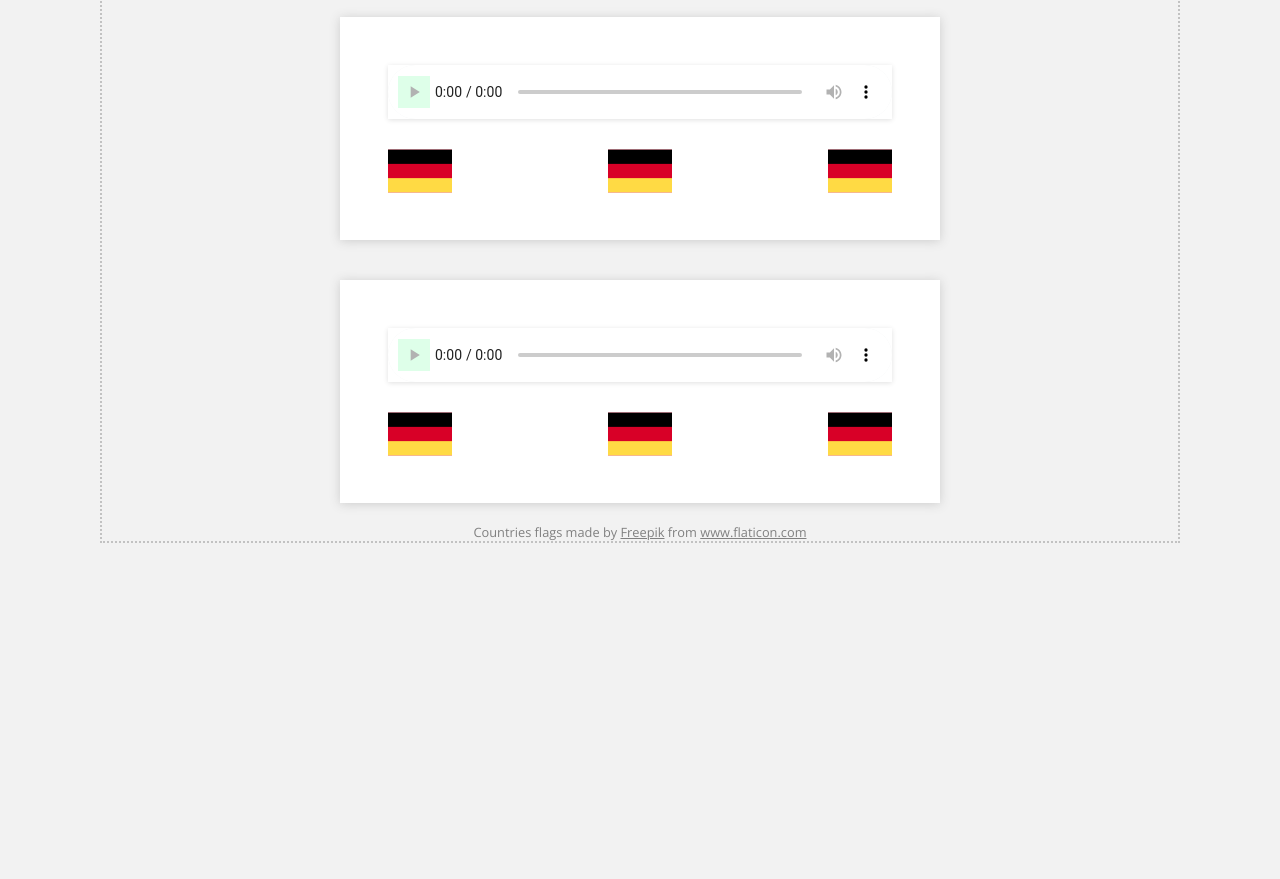
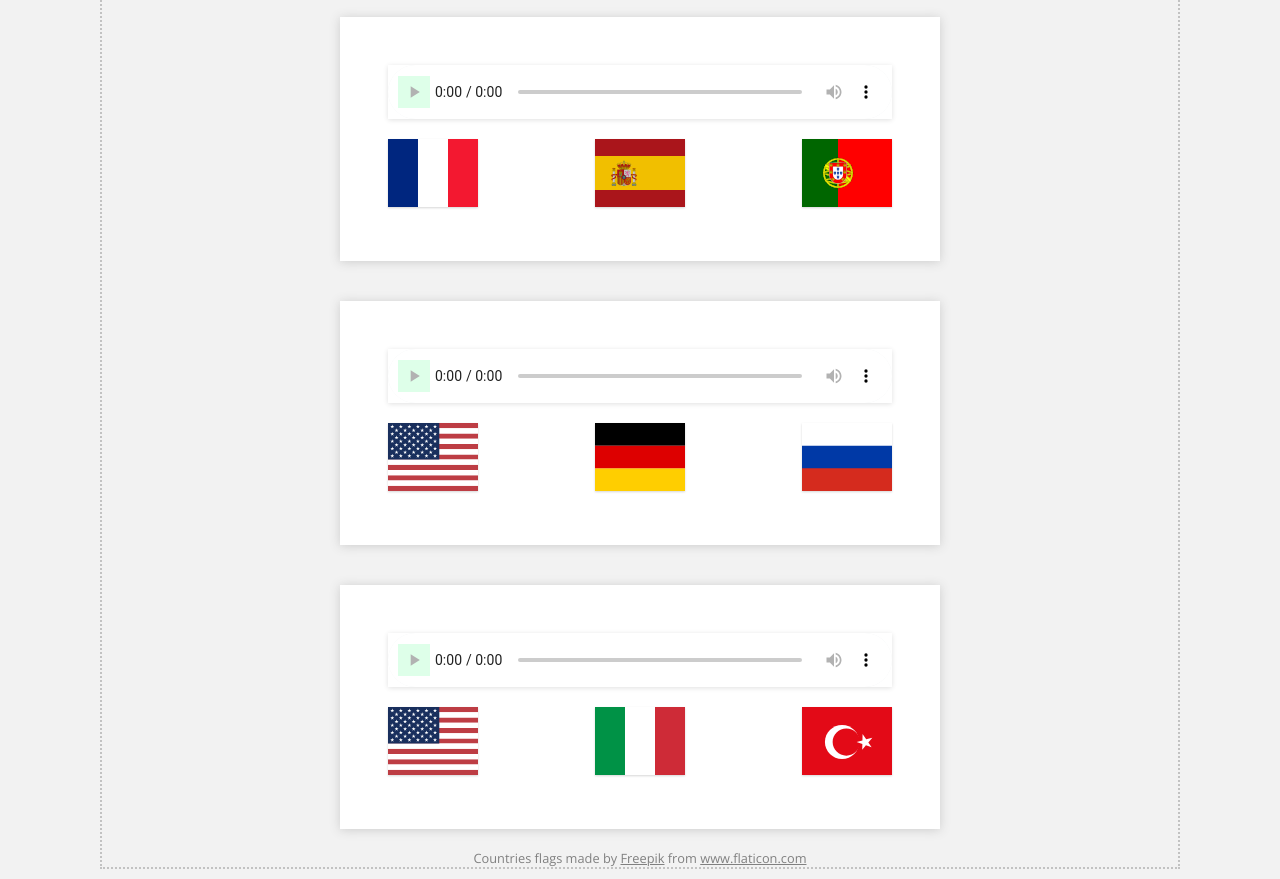
Before and after one commit to Olivierish/quizApp, a plain HTML site: page index.html in a window 1280 px wide. Shown: the part 125-1004 px from the top of the page. Before the commit the page ends 800 px from the top, so only its background shows below. Drawn offline with nearby package versions, Linux system fonts and the light colour scheme.

Commit message:
added new flags

```diff
--- a/index.html
+++ b/index.html
@@ -24,15 +24,15 @@
                 <div class="options">
                     <div class="options-element">
                         <input type="radio" name="germany" id="germany">
-                        <label for="germany"><img src="images/germany.png" alt="german flag"></label>
+                        <label for="germany"><img src="images/france.svg" alt="german flag"></label>
+                    </div>
+                    <div class="options-element">
+                        <input type="radio" name="french" id="french">
+                        <label for="france"><img src="images/spain.svg" alt="french flag"></label>
                     </div>
                     <div class="options-element">
                         <input type="radio" name="germany" id="germany">
-                        <label for="germany"><img src="images/germany.png" alt="german flag"></label>
-                    </div>
-                    <div class="options-element">
-                        <input type="radio" name="germany" id="germany">
-                        <label for="germany"><img src="images/germany.png" alt="german flag"></label>
+                        <label for="germany"><img src="images/portugal.svg" alt="german flag"></label>
                     </div>
                 </div>
             </div>
@@ -44,15 +44,35 @@
                 <div class="options">
                     <div class="options-element">
                         <input type="radio" name="germany" id="germany">
-                        <label for="germany"><img src="images/germany.png" alt="german flag"></label>
+                        <label for="germany"><img src="images/usa.svg" alt="german flag"></label>
                     </div>
                     <div class="options-element">
                         <input type="radio" name="germany" id="germany">
-                        <label for="germany"><img src="images/germany.png" alt="german flag"></label>
+                        <label for="germany"><img src="images/germany.svg" alt="german flag"></label>
                     </div>
                     <div class="options-element">
                         <input type="radio" name="germany" id="germany">
-                        <label for="germany"><img src="images/germany.png" alt="german flag"></label>
+                        <label for="germany"><img src="images/russia.svg" alt="german flag"></label>
+                    </div>
+                </div>
+            </div>
+            <div class="card">
+                <audio controls>
+                    <source src="audios/german.mp3" type="audio/mp3">
+                    Your browser does not support the audio element.
+                </audio>
+                <div class="options">
+                    <div class="options-element">
+                        <input type="radio" name="germany" id="germany">
+                        <label for="germany"><img src="images/usa.svg" alt="german flag"></label>
+                    </div>
+                    <div class="options-element">
+                        <input type="radio" name="germany" id="germany">
+                        <label for="germany"><img src="images/italy.svg" alt="german flag"></label>
+                    </div>
+                    <div class="options-element">
+                        <input type="radio" name="germany" id="germany">
+                        <label for="germany"><img src="images/turkey.svg" alt="german flag"></label>
                     </div>
                 </div>
             </div>
--- a/style.css
+++ b/style.css
@@ -64,17 +64,30 @@ audio::-webkit-media-controls-play-button{
     /* background-color: bisque; */
     display: flex;
     justify-content: space-between;
+    align-items: center;
     flex-wrap: wrap;
 
 }
 .options-element{
     background-color: rgb(255, 255, 255);
 }
+.options-element label{
+    display: block;
+    width: 90px;
+    height: 90px;
+}
 .options-element img{
     width: 100%;
     height: auto;
     cursor: pointer;
+    box-shadow: 0 1px 2px rgb(214, 214, 214);
 }
+/*
+.options-element img[src$=".svg"]{
+    padding-top: 10px;
+    width: 80px;
+    height:auto;
+}*/
 input[type=radio]{
     display: none;
 }
```
Also changed, not shown: images/china.svg (added), images/france.svg (added), images/germany.png (deleted), images/germany.svg (added), images/italy.svg (added), images/poland.svg (added), images/portugal.svg (added), images/russia.svg (added), images/spain.svg (added), images/turkey.svg (added), images/uk.svg (added), images/usa.svg (added).
